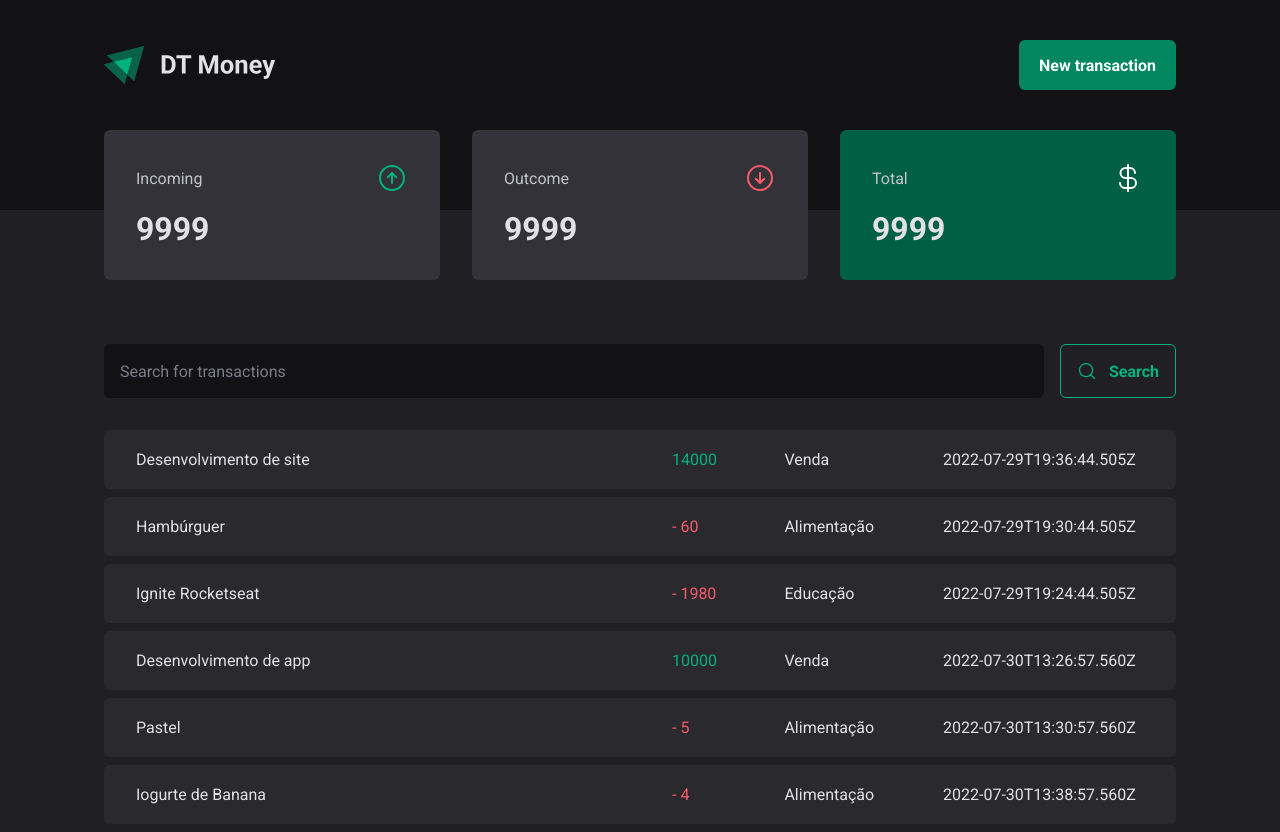
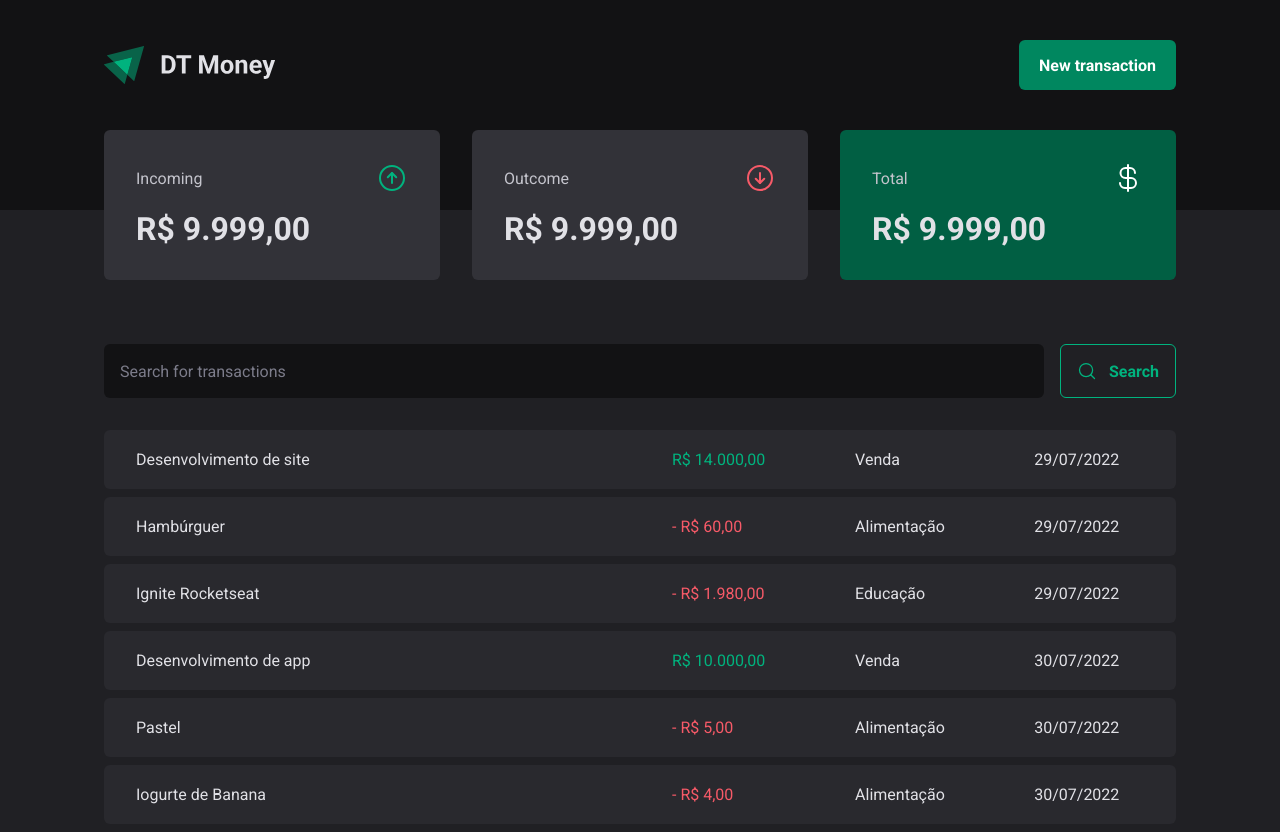
Before and after one commit to candidosilva/finance-control-react, a React (Vite) app: page / in a window 1280 px wide. Built offline with nearby package versions, Linux system fonts and the light colour scheme.

Commit message:
Added price and date formatter
Added price and date formatter

```diff
--- a/src/components/Summary/index.tsx
+++ b/src/components/Summary/index.tsx
@@ -1,4 +1,5 @@
 import { ArrowCircleUp, ArrowCircleDown, CurrencyDollar } from "phosphor-react";
+import { priceFormatter } from "../../utils/formatters";
 import { SummaryCard, SummaryContainer } from "./styles";
 
 export function Summary() {
@@ -10,7 +11,7 @@
           <ArrowCircleUp size={32} color="#00b37e" />
         </header>
 
-        <strong>9999</strong>
+        <strong>{priceFormatter.format(9999)}</strong>
       </SummaryCard>
 
       <SummaryCard>
@@ -19,7 +20,7 @@
           <ArrowCircleDown size={32} color="#f75a68" />
         </header>
 
-        <strong>9999</strong>
+        <strong>{priceFormatter.format(9999)}</strong>
       </SummaryCard>
 
       <SummaryCard variant="green">
@@ -28,7 +29,7 @@
           <CurrencyDollar size={32} color="#fff" />
         </header>
 
-        <strong>9999</strong>
+        <strong>{priceFormatter.format(9999)}</strong>
       </SummaryCard>
     </SummaryContainer>
   );
--- a/src/pages/Transactions/index.tsx
+++ b/src/pages/Transactions/index.tsx
@@ -7,6 +7,7 @@
   TransactionsTable,
 } from "./styles";
 import transactions from "../../../server.json";
+import { dateFormatter, priceFormatter } from "../../utils/formatters";
 
 export function Transactions() {
   return (
@@ -26,11 +27,13 @@
                   <td>
                     <PriceHighlight variant={transaction.type}>
                       {transaction.type === "outcome" && "- "}
-                      {transaction.price}
+                      {priceFormatter.format(transaction.price)}
                     </PriceHighlight>
                   </td>
                   <td>{transaction.category}</td>
-                  <td>{transaction.createdAt}</td>
+                  <td>
+                    {dateFormatter.format(new Date(transaction.createdAt))}
+                  </td>
                 </tr>
               );
             })}
--- /dev/null
+++ b/src/utils/formatters.ts
@@ -0,0 +1,6 @@
+export const dateFormatter = new Intl.DateTimeFormat("pt-br");
+
+export const priceFormatter = new Intl.NumberFormat("pt-br", {
+  style: "currency",
+  currency: "BRL",
+});
```
